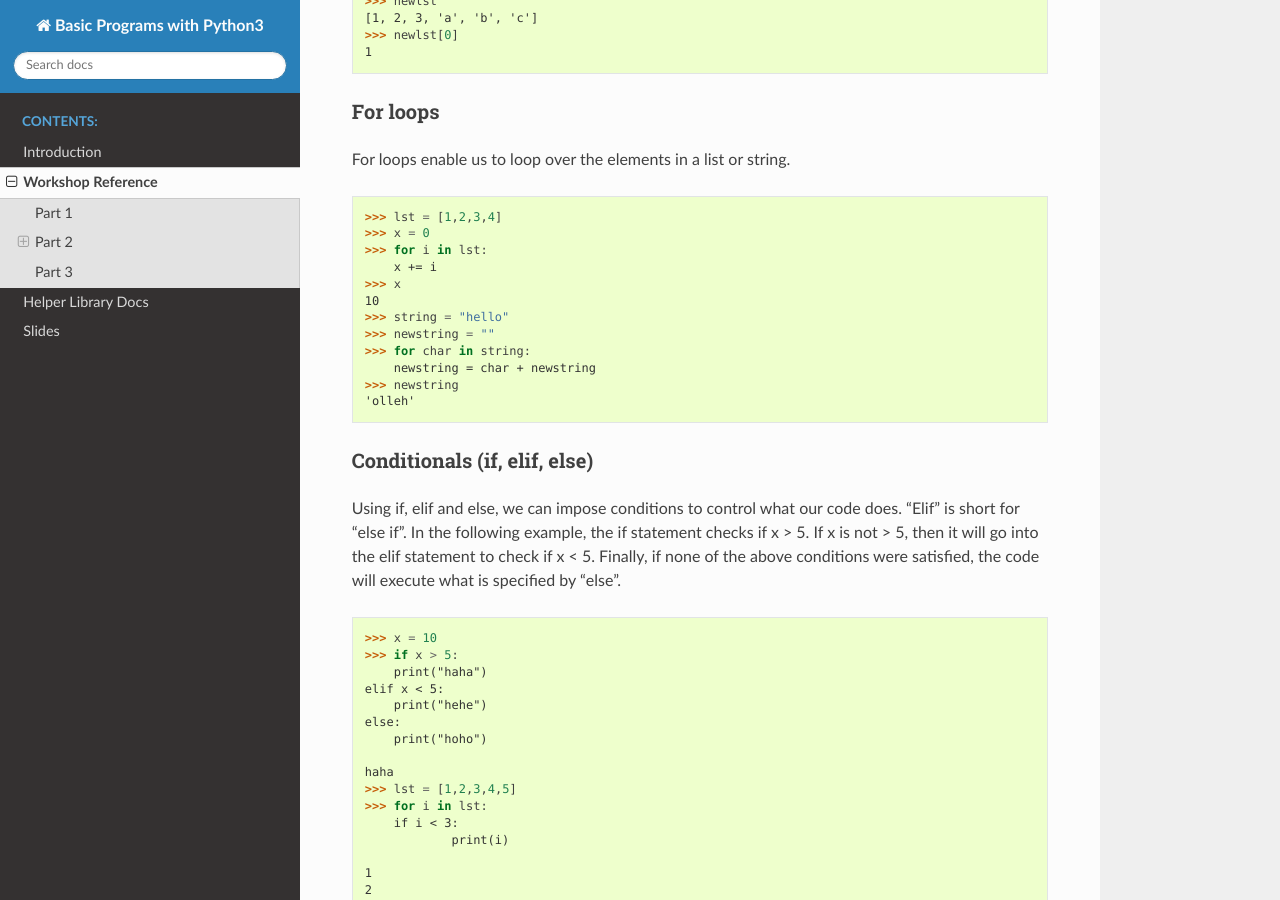
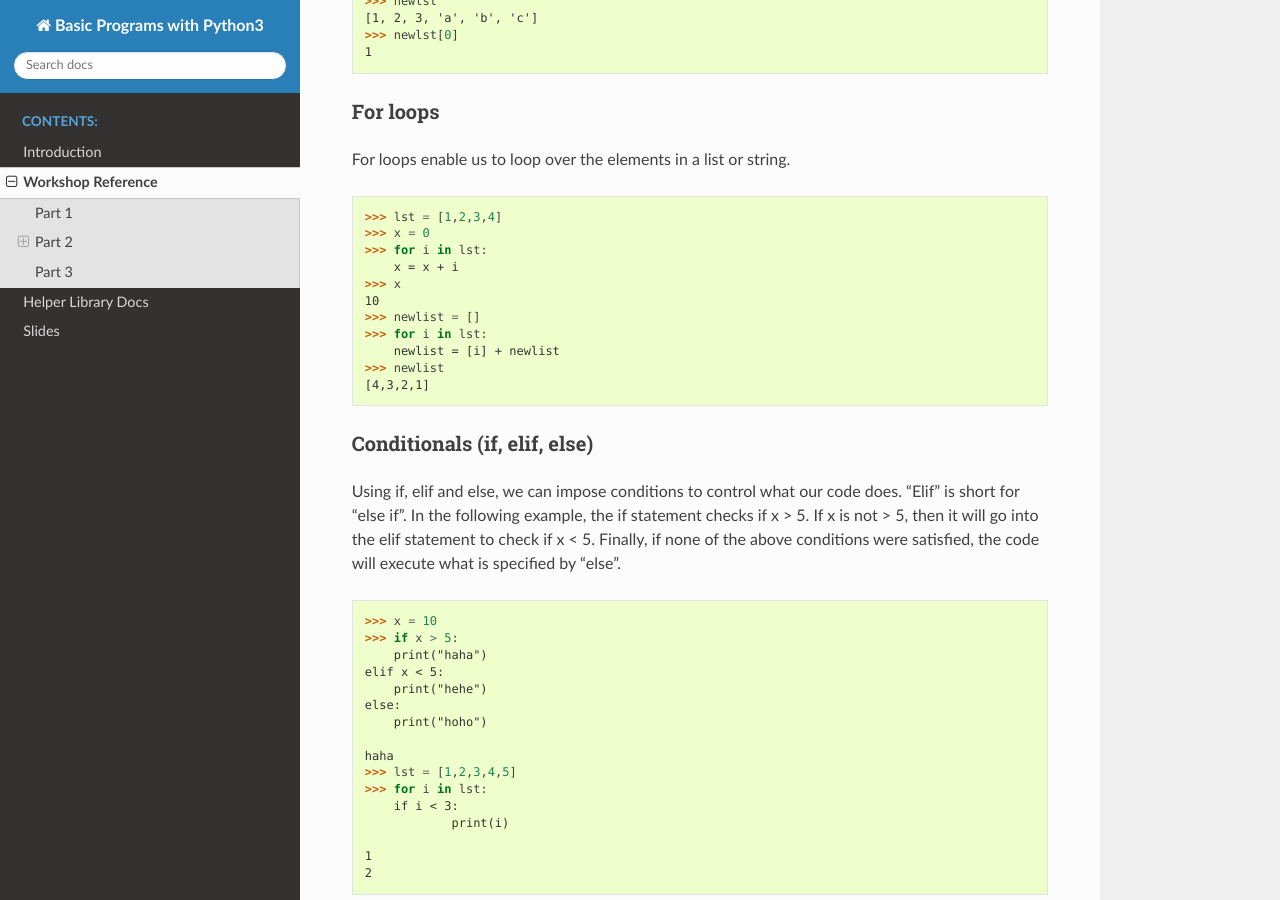
Before and after one commit to qrcentre/basic-python3, a Sphinx documentation site: the page built from sphinx/workshop/reference.rst, in a window 1280 px wide and 900 px high, scrolled down 1205 px. Built offline with Sphinx 7.4.7 and the Read the Docs theme 2.0.0, drawn with Linux system fonts in a browser that asks for light colours.

Commit message:
Changes based on comments

```diff
--- a/sphinx/workshop/reference.rst
+++ b/sphinx/workshop/reference.rst
@@ -43,15 +43,14 @@ For loops enable us to loop over the elements in a list or string.
     >>> lst = [1,2,3,4]
     >>> x = 0
     >>> for i in lst:
-    	x += i
+    	x = x + i
     >>> x
     10
-    >>> string = "hello"
-    >>> newstring = ""
-    >>> for char in string:
-        newstring = char + newstring
-    >>> newstring
-    'olleh'
+    >>> newlist = []
+    >>> for i in lst:
+        newlist = [i] + newlist
+    >>> newlist
+    [4,3,2,1]
 
 Conditionals (if, elif, else)
 ^^^^^^^^^^^^^^^^^^^^^
```
